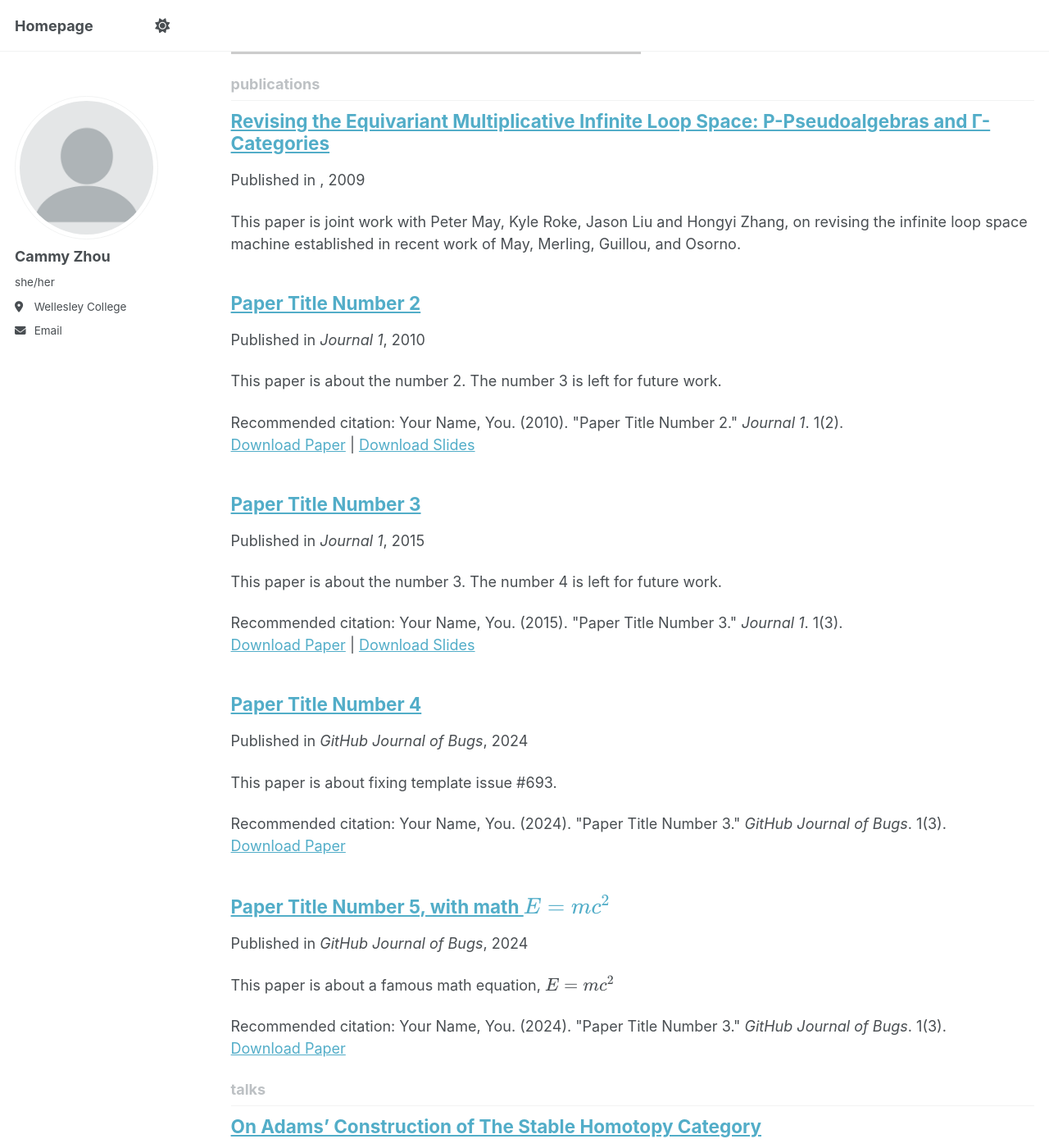
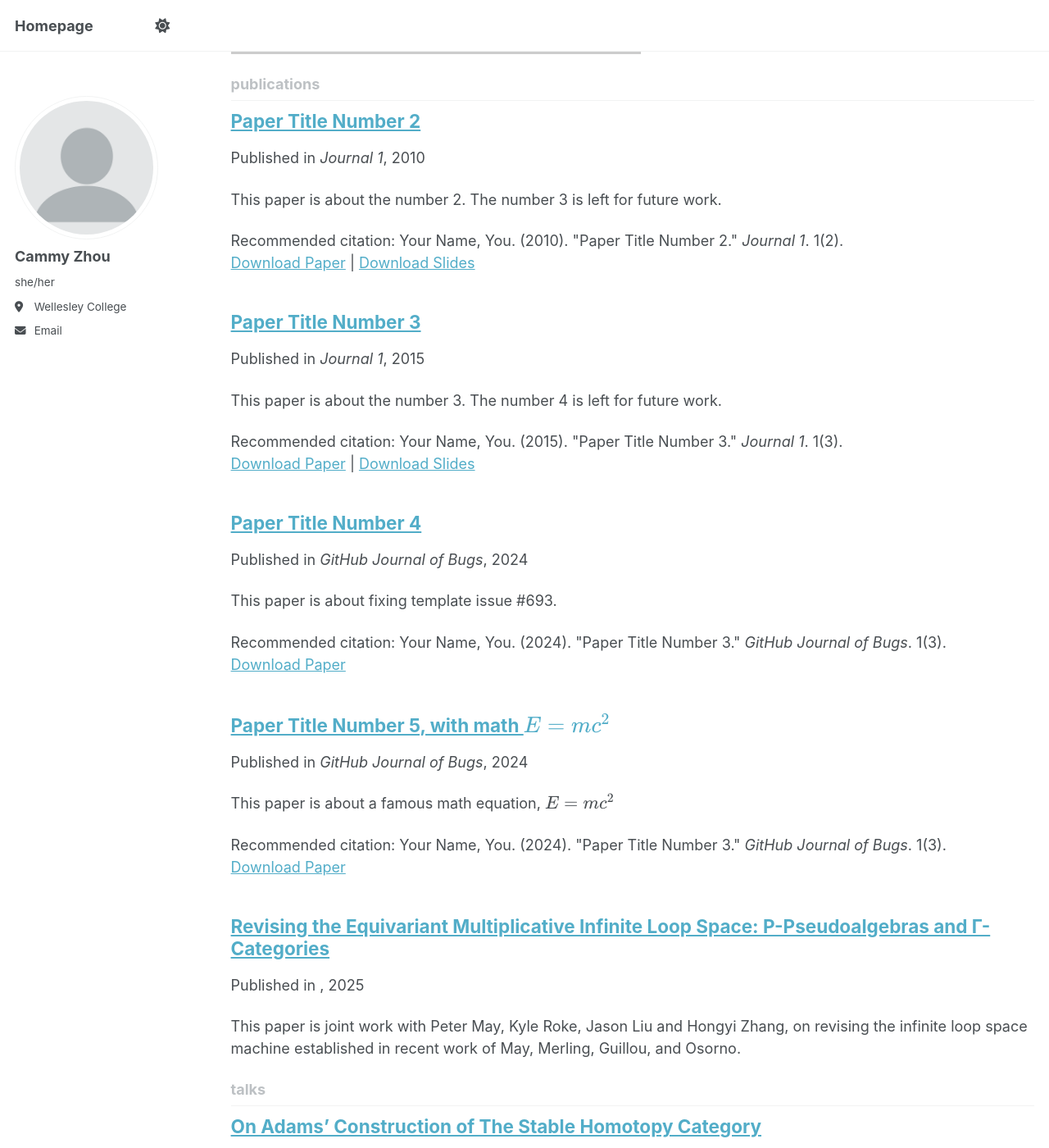
Before and after one commit to cakezhou/cakezhou.github.io, a Jekyll site: the page built from _pages/collection-archive.html, in a window 1280 px wide and 1400 px high, scrolled down 1019 px. Shown: the whole window at 82% size. Built offline with Jekyll 4.4.1, drawn with Linux system fonts in a browser that asks for light colours; a script bundle is joined from its source files by our own code; library files that are not in the unit come from our copies.

Commit message:
Update permalink and date for paper publication

```diff
--- a/_publications/2009-10-01-paper-title-number-1.md
+++ b/_publications/2025-08-08-paper-title-number-1.md
@@ -2,7 +2,7 @@
 title: "Revising the Equivariant Multiplicative Infinite Loop Space: P-Pseudoalgebras and Γ-Categories"
 collection: papers
 category: draft
-permalink: /publication/2009-10-01-paper-title-number-1
+permalink: /publication/2025-08-08-paper-title-number-1
 excerpt: 'This paper is joint work with Peter May, Kyle Roke, Jason Liu and Hongyi Zhang, on revising the infinite loop space machine established in recent work of May, Merling, Guillou, and Osorno.'
 #date: 2025-12-08
 #venue: 'Journal 1'
```
